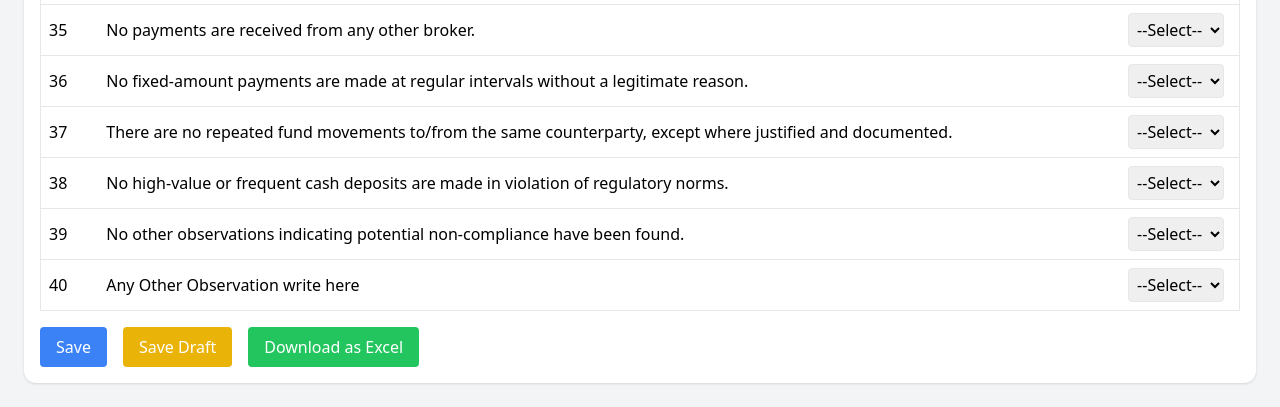
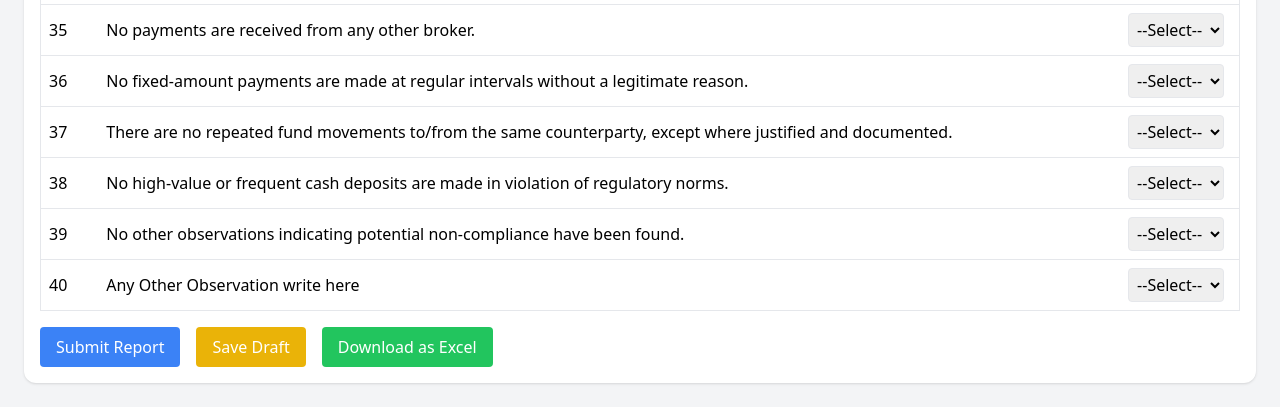
Before and after one commit to Vbhadala/complysure, a FastAPI app: page /page in a window 1280 px wide. Shown: the part 2086-2493 px from the top of the page. Run offline with FastAPI, Linux system fonts and the light colour scheme; some libraries are stand-ins or nearby versions.

Commit message:
updated checklist

```diff
--- a/templates/checklist.html
+++ b/templates/checklist.html
@@ -39,7 +39,7 @@
             </table>
         </div>
         <div class="mt-4 flex flex-col sm:flex-row sm:space-x-4 space-y-2 sm:space-y-0">
-            <button type="submit" class="bg-blue-500 text-white rounded px-4 py-2 w-full sm:w-auto">Save</button>
+            <button type="submit" class="bg-blue-500 text-white rounded px-4 py-2 w-full sm:w-auto">Submit Report</button>
             <button id="saveDraftBtn" class="bg-yellow-500 text-white rounded px-4 py-2 w-full sm:w-auto">Save Draft</button>
             <button id="downloadBtn" class="bg-green-500 text-white rounded px-4 py-2 w-full sm:w-auto">Download as Excel</button>
         </div>
```
